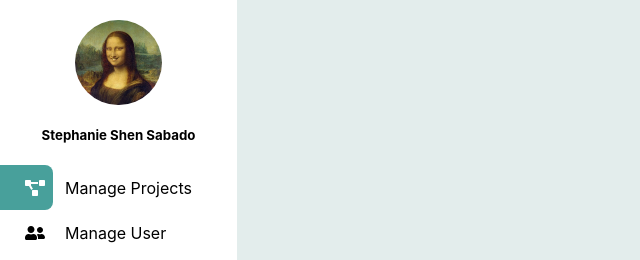
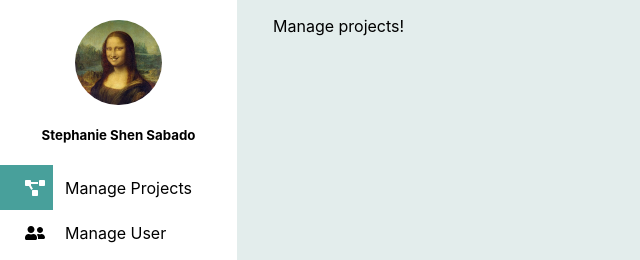
Before and after one commit to stephanieshen/redux-practice, a React (Create React App) app: page /manage-projects in a window 1280 px wide. Shown: the top 260 px of the page, without its empty margins (0-640 px from the left). Built offline with nearby package versions, Linux system fonts and the light colour scheme.

Commit message:
wip: sidebar ui and initial routing

```diff
--- a/package.json
+++ b/package.json
@@ -14,6 +14,7 @@
     "@types/react-dom": "^17.0.8",
     "react": "^17.0.2",
     "react-dom": "^17.0.2",
+    "react-router-dom": "^5.2.0",
     "react-scripts": "4.0.3",
     "typescript": "^4.3.4",
     "web-vitals": "^1.0.1"
--- a/src/components/Layout/Layout.module.scss
+++ b/src/components/Layout/Layout.module.scss
@@ -0,0 +1,6 @@
+.layout {
+
+    .main {
+        margin-left: 273px;
+    }
+}
--- a/src/components/Layout/Layout.tsx
+++ b/src/components/Layout/Layout.tsx
@@ -1,10 +1,25 @@
 import Sidebar from '../Sidebar/Sidebar';
+
+import { Redirect, Route, Switch } from 'react-router-dom';
+
+import ManageProjects from '../../pages/ManageProjects/ManageProjects';
+
+import styles from './Layout.module.scss';
+import AddProject from '../../pages/ManageProjects/AddProject/AddProject';
 
 const Layout = (props) => {
     return (
-        <div>
+        <div className={styles.layout}>
             <Sidebar />
-            <main>{props.children}</main>
+            <main className={styles.main}>
+                {props.children}
+
+                <Switch>
+                    <Route path="/manage-projects" component={ManageProjects} exact />
+                    <Route path="/manage-projects/add" component={AddProject} exact />
+                    <Redirect from="/" to="/manage-projects" />
+                </Switch>
+            </main>
         </div>
     )
 }
--- a/src/components/Sidebar/Sidebar.module.scss
+++ b/src/components/Sidebar/Sidebar.module.scss
@@ -1,6 +1,8 @@
 .sidebar {
     width: 237px;
     position: fixed;
+    top: 0;
+    left: 0;
     height: 100%;
     background-color: white;
     padding: 20px 0;
@@ -39,8 +41,6 @@
             width: 53px;
             z-index: -1;
             background-color: #48A09B;
-            border-top-right-radius: 8px;
-            border-bottom-right-radius: 8px;
         }
     }
 
--- a/src/index.js
+++ b/src/index.js
@@ -3,10 +3,13 @@ import ReactDOM from 'react-dom';
 import './index.css';
 import App from './App';
 import reportWebVitals from './reportWebVitals';
+import { BrowserRouter } from 'react-router-dom';
 
 ReactDOM.render(
   <React.StrictMode>
-    <App />
+    <BrowserRouter>
+      <App />
+    </BrowserRouter>
   </React.StrictMode>,
   document.getElementById('root')
 );
--- /dev/null
+++ b/src/pages/ManageProjects/AddProject/AddProject.tsx
@@ -0,0 +1,5 @@
+const AddProject = () => {
+    return <p>Add project!</p>
+}
+
+export default AddProject;
--- /dev/null
+++ b/src/pages/ManageProjects/ManageProjects.tsx
@@ -0,0 +1,5 @@
+const ManageProjects = () => {
+    return <p>Manage projects!</p>
+}
+
+export default ManageProjects;
```
Also changed, not shown: src/pages/ManageProjects/AddProject/AddProject.module.scss (added), src/pages/ManageProjects/ManageProjects.module.scss (added), 1 other file (tests, documents, lock files or other folders).
